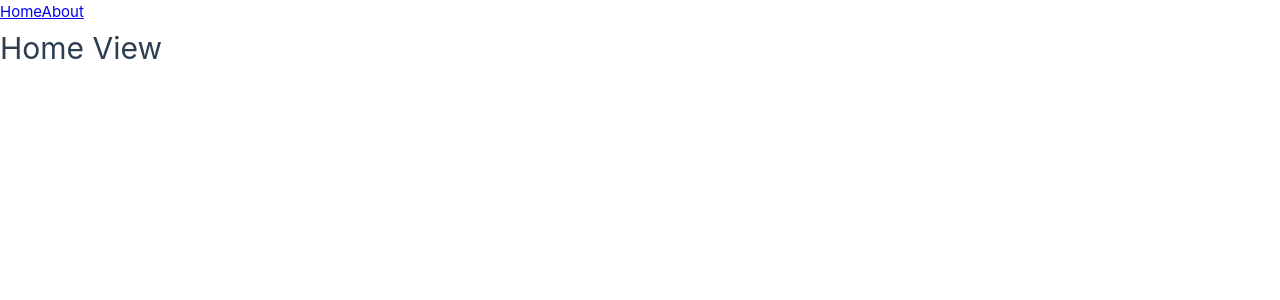
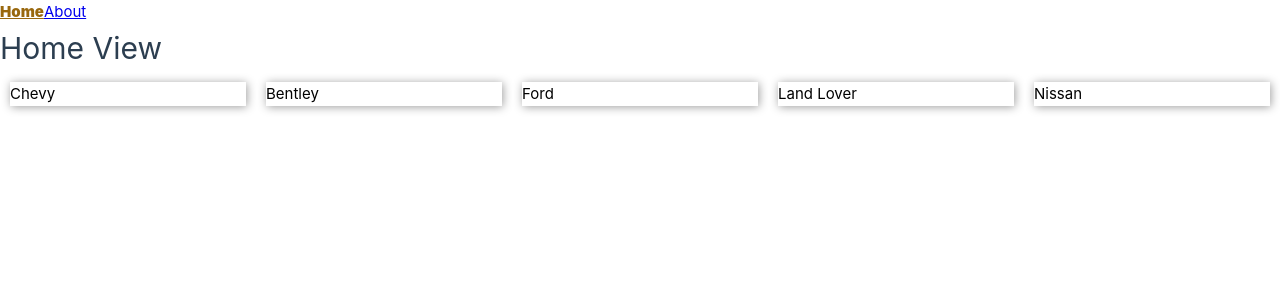
Before and after one commit to ark948/vue-tutorial01, a Vue app in the folder RouterVueLearning/: page / in a window 1280 px wide. Shown: the top 300 px of the page. Built offline with nearby package versions, Linux system fonts and the light colour scheme.

Commit message:
Accessing url params

```diff
--- a/RouterVueLearning/src/components/Nav.vue
+++ b/RouterVueLearning/src/components/Nav.vue
@@ -4,7 +4,16 @@
 
 <template>
     <div>
-        <RouterLink to="/">Home</RouterLink>
-        <RouterLink to="/about">About</RouterLink>
+        <RouterLink active-class="active" to="/">Home</RouterLink>
+        <RouterLink active-class="active" to="/about">About</RouterLink>
+        <!-- if we are in /about, then active-class will be activated -->
+        <!-- and /about link will be given the .active style -->
     </div>
 </template>
+
+<style scoped>
+    .active {
+        font-weight: 900;
+        color: rgb(153, 104, 14);
+    }
+</style>
--- /dev/null
+++ b/RouterVueLearning/src/data/cars.json
@@ -0,0 +1,32 @@
+[
+    {
+        "id": 1,
+        "name": "Chevy",
+        "price": 15000,
+        "year": 2015
+    },
+    {
+        "id": 2,
+        "name": "Bentley",
+        "price": 215000,
+        "year": 2021
+    },
+    {
+        "id": 3,
+        "name": "Ford",
+        "price": 5000,
+        "year": 2005
+    },
+    {
+        "id": 4,
+        "name": "Land Lover",
+        "price": 85000,
+        "year": 2019
+    },
+    {
+        "id": 5,
+        "name": "Nissan",
+        "price": 25000,
+        "year": 2010
+    }
+]
--- a/RouterVueLearning/src/router/index.js
+++ b/RouterVueLearning/src/router/index.js
@@ -3,12 +3,14 @@
 import { createRouter, createWebHistory } from "vue-router";
 import HomeView from "@/views/HomeView.vue";
 import AboutView from "@/views/AboutView.vue";
+import CarView from "@/views/CarView.vue";
 
 const router = createRouter({
     history: createWebHistory(import.meta.env.BASE_URL),
     routes: [
-        { path: "/", name: "homeo", component: HomeView},
-        { path: "/about", name: "about", component: AboutView},
+        { path: "/", name: "homeo", component: HomeView },
+        { path: "/about", name: "about", component: AboutView },
+        { path: "/cars/:id", name: "car", component: CarView }
     ]
 });
 
--- /dev/null
+++ b/RouterVueLearning/src/views/CarView.vue
@@ -0,0 +1,17 @@
+<script setup>
+    import { useRoute } from 'vue-router';
+    import cars from "../data/cars.json";
+
+    const route = useRoute(); // access the current route
+    const car = cars.find(c => c.id === parseInt(route.params.id));
+
+</script>
+
+<template>
+    <div>
+        <h1>Car View</h1>
+        <p>{{ car.name }}</p>
+        <p>{{ car.year }}</p>
+        <p>{{ car.price }}</p>
+    </div>
+</template>
--- a/RouterVueLearning/src/views/HomeView.vue
+++ b/RouterVueLearning/src/views/HomeView.vue
@@ -1,5 +1,29 @@
+<script setup>
+    import cars from '../data/cars.json'
+    import {RouterLink} from 'vue-router'
+</script>
+
 <template>
     <div>
         <h1>Home View</h1>
+        <div class="cars">
+            <RouterLink :to="`/cars/${car.id}`" v-for="car in cars" :key="car.id" href="">
+                {{ car.name }}
+            </RouterLink>
+        </div>
     </div>
 </template>
+
+<style scoped>
+    .cars {
+        display: flex;
+    }
+
+    .cars a {
+        text-decoration: none;
+        color: black;
+        width: 100%;
+        box-shadow: 1px 1px 10px rgba(0, 0, 0, 0.388);
+        margin: 10px;
+    }
+</style>
```
Also changed, not shown: RouterVueLearning/src/App.vue (line endings or trailing spaces), 1 other file (tests, documents, lock files or other folders).
